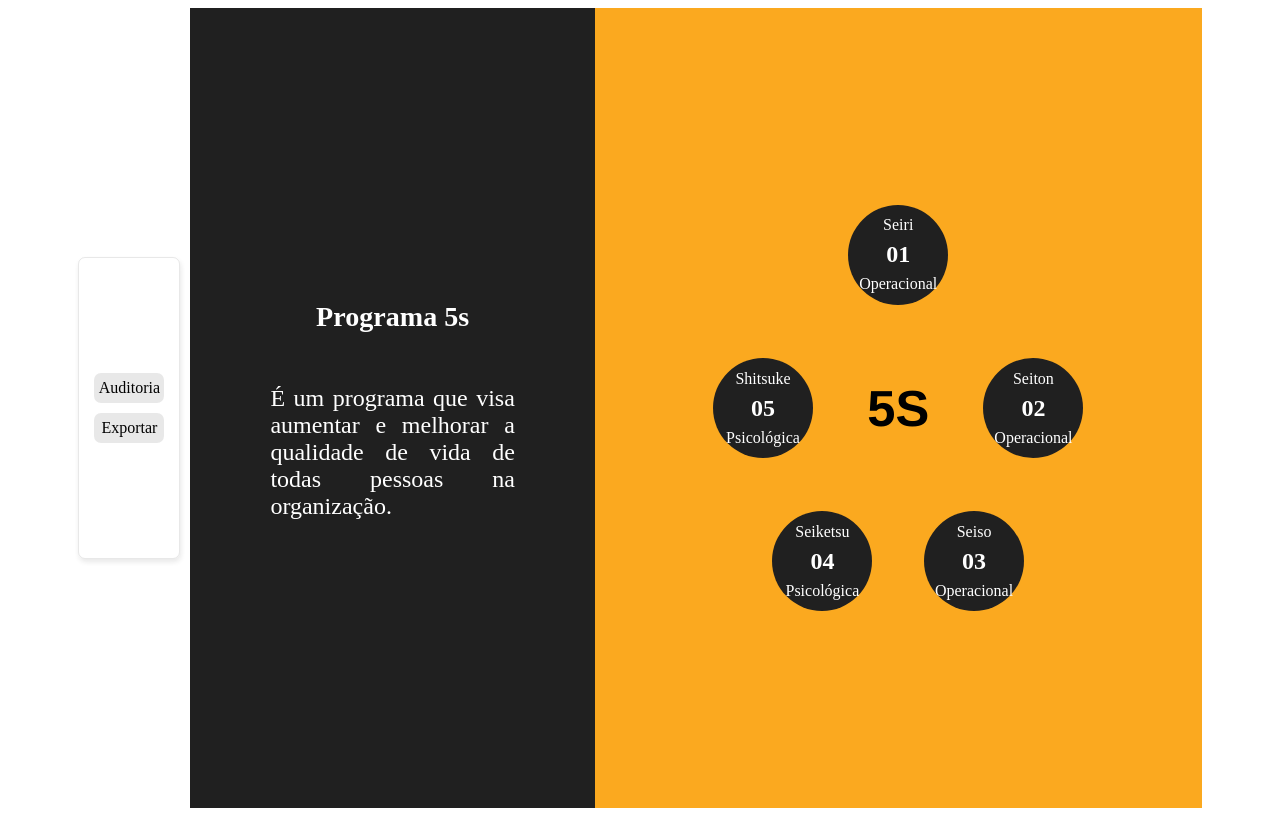
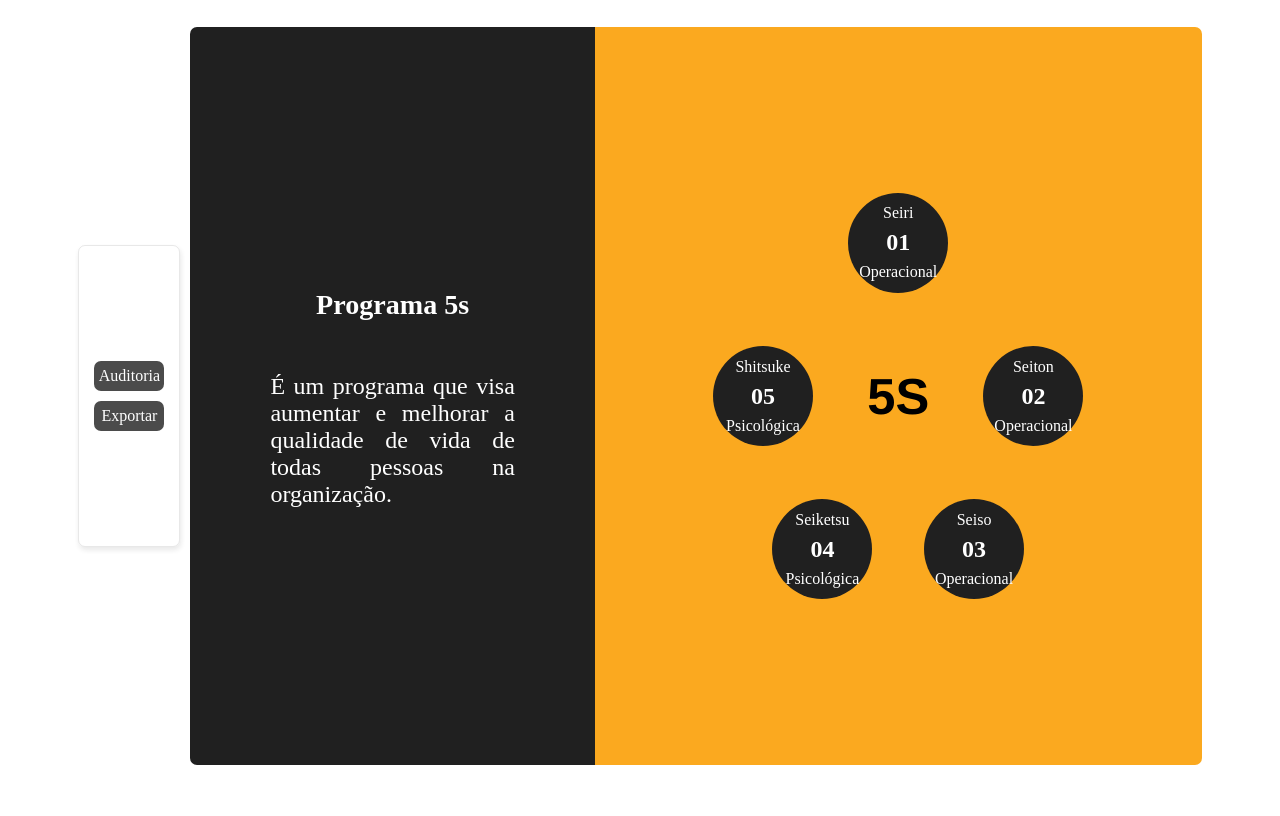
Before and after one commit to IsraelFrota/ideia-nextjs, a Next.js app: page / in a window 1280 px wide. Built offline with nearby package versions, Linux system fonts and the light colour scheme.

Commit message:
Ajustes e novos estilos ao projeto

```diff
--- a/style/style.module.css
+++ b/style/style.module.css
@@ -128,6 +128,8 @@
 	display: flex;
 	justify-content: center;
 	align-items: center;
+
+	height: 97vh;
 	gap: 10px;
 }
 
@@ -152,7 +154,7 @@
 	justify-content: center;
 	align-items: center;
 
-	background-color: rgba(30, 30, 30, .1);
+	background-color: rgba(30, 30, 30, .8);
 	width: 70px;
 	height: 30px;
 
@@ -161,10 +163,11 @@
 
 .option:hover {
 	cursor: pointer;
+	box-shadow: 3px 3px 5px rgba(30, 30, 30, .5);
 }
 
 .text_link {
-	color: #000;
+	color: #fff;
 	text-decoration: none;
 }
 
@@ -173,13 +176,13 @@
 	justify-content: center;
 	align-items: center;
 
-	height: 100vh;
+	height: 100%;
 }
 
 .main_area {
 	display: flex;
 	width: 80%;
-	height: 100vh;
+	height: 95%;
 }
 
 .program_description {
@@ -196,6 +199,9 @@
 
 	text-align: justify;
 	font-size: 18pt;
+
+	border-top-left-radius: 7px;
+	border-bottom-left-radius: 7px;
 }
 
 .program_description p {
@@ -210,8 +216,11 @@
 
 	background-color: #fba91f;
 	width: 60%;
-	height: 100vh;
+	height: 100%;
 	gap: 40px;
+
+	border-top-right-radius: 7px;
+	border-bottom-right-radius: 7px;
 }
 
 .program_5s p {
```
